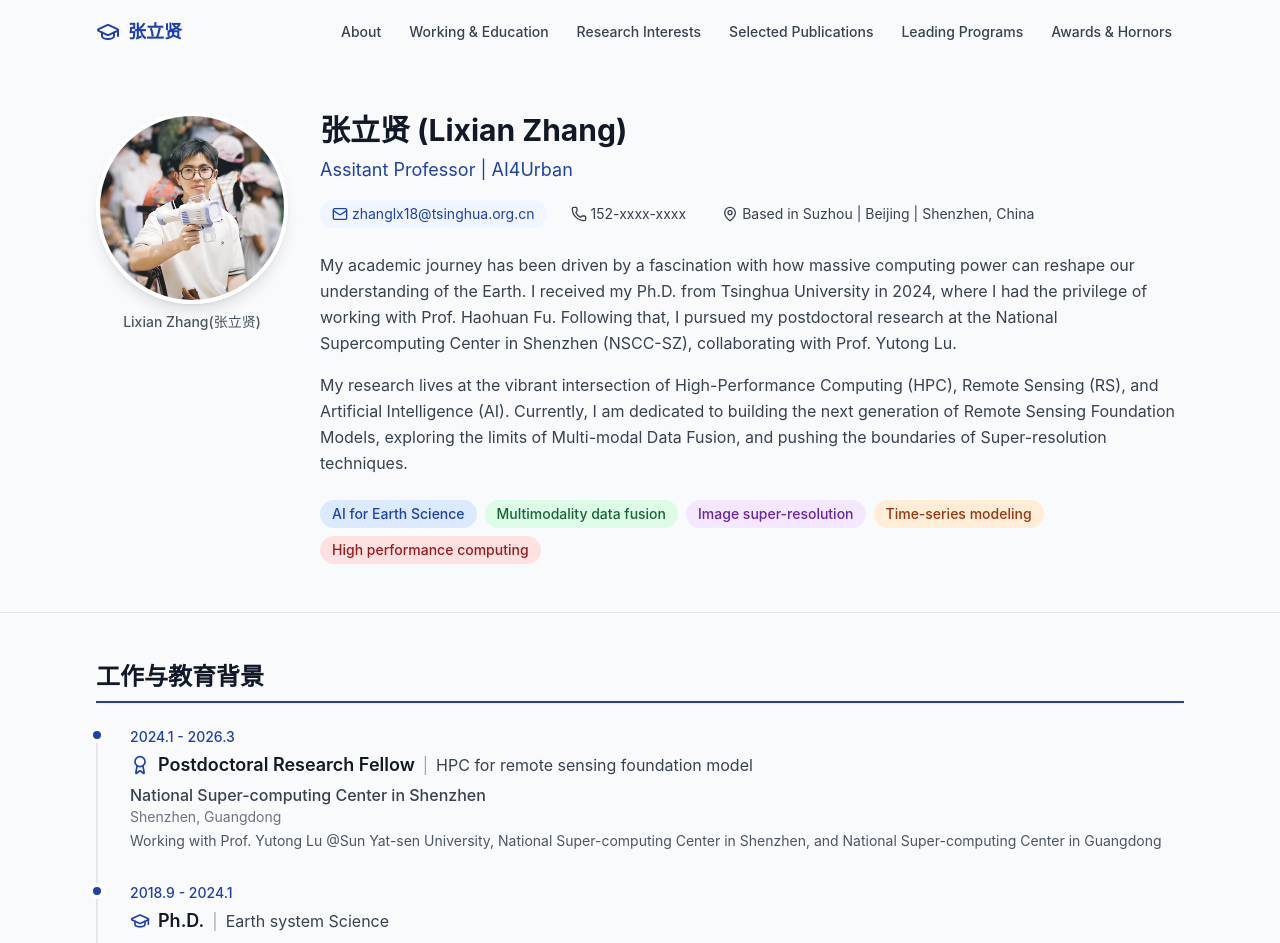
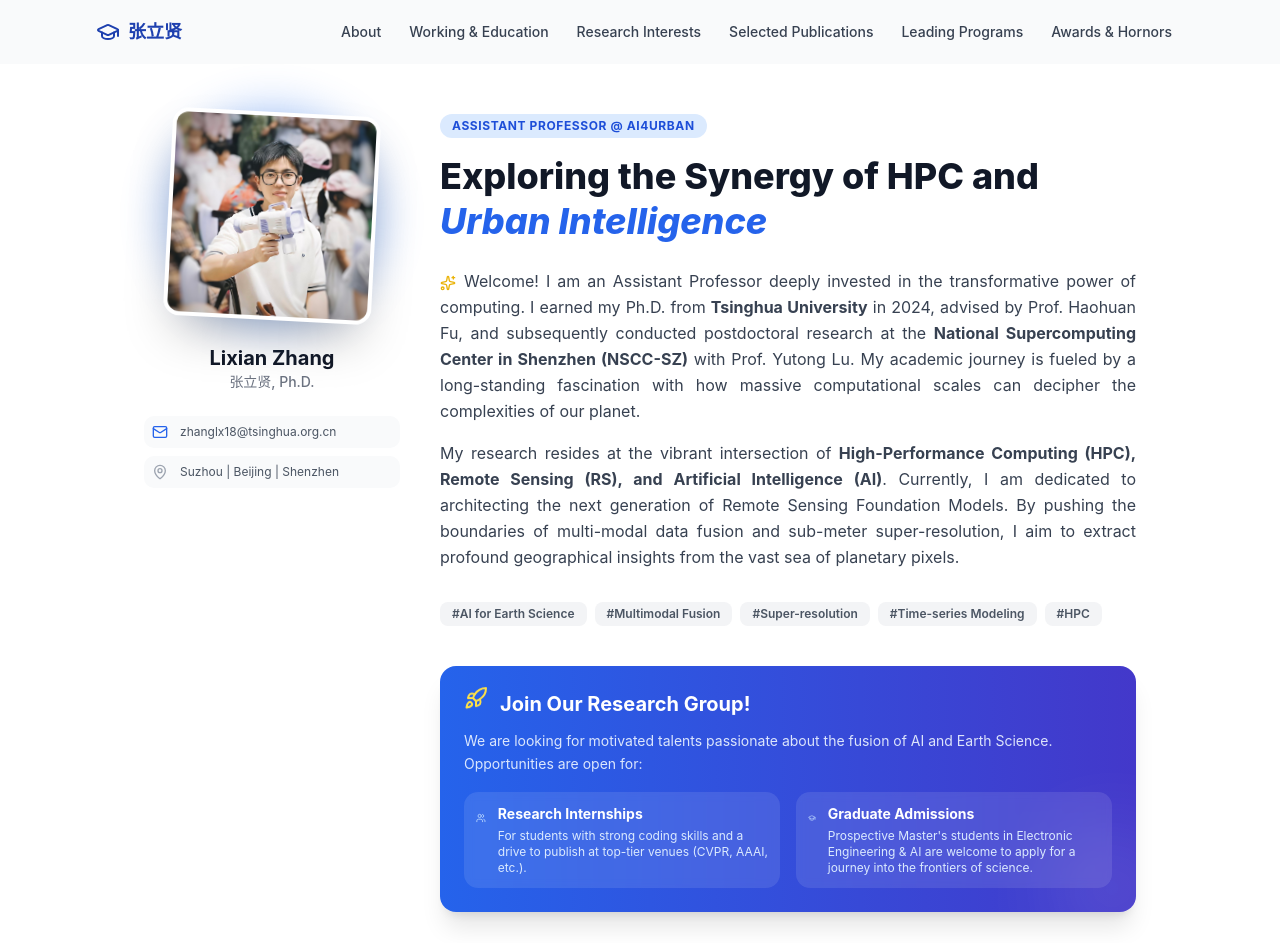
Before and after one commit to xian1234/LixianZhang, a React (Vite) app: page / in a window 1280 px wide. Shown: the top 943 px of the page. Built offline with nearby package versions, Linux system fonts and the light colour scheme.

Commit message:
Update About.tsx

```diff
--- a/src/sections/About.tsx
+++ b/src/sections/About.tsx
@@ -1,64 +1,104 @@
-import { Mail, Phone, MapPin } from 'lucide-react';
+import { Mail, Phone, MapPin, GraduationCap, Users, Sparkles, Rocket } from 'lucide-react';
 
 const About = () => {
   return (
-    <section id="about" className="academic-section">
-      <div className="flex flex-col md:flex-row gap-8 items-start">
-        {/* Profile Image */}
-        <div className="shrink-0">
-          <div className="w-48 h-48 rounded-full overflow-hidden shadow-lg border-4 border-white">
-            {/* 替换后的图片代码 */}
+    <section id="about" className="py-12 bg-white">
+      <div className="max-w-5xl mx-auto px-4">
+        <div className="flex flex-col md:flex-row gap-10 items-start">
+
+          {/* Left Column: Profile Card */}
+          <div className="w-full md:w-64 shrink-0 flex flex-col items-center">
+            <div className="relative">
+              <div className="absolute inset-0 bg-blue-500 rounded-full blur-xl opacity-20 animate-pulse"></div>
+              <div className="relative w-52 h-52 rounded-2xl overflow-hidden shadow-2xl border-4 border-white rotate-3 hover:rotate-0 transition-transform duration-500">
                 <img
                   src="zlx.jpeg"
-              alt="Profile"
+                  alt="Lixian Zhang"
                   className="w-full h-full object-cover"
+                  onError={(e) => { e.target.src = 'https://via.placeholder.com/200?text=LZ'; }}
                 />
               </div>
-          {/* 如果你想在照片下方保留姓名文字，可以保留下面的 p 标签 */}
-          <p className="text-center mt-2 text-sm text-gray-600 font-medium">Lixian Zhang(张立贤)</p>
+            </div>
+            <div className="mt-6 text-center">
+              <h2 className="text-xl font-bold text-gray-900">Lixian Zhang</h2>
+              <p className="text-gray-500 text-sm font-medium">张立贤, Ph.D.</p>
             </div>
 
-        {/* Profile Info */}
-        <div className="flex-1">
-          <h1 className="text-3xl font-bold text-gray-900 mb-2">张立贤 (Lixian Zhang)</h1>
-          <p className="text-lg text-blue-800 mb-4">Assitant Professor | AI4Urban</p>
-
-          <div className="flex flex-wrap gap-3 mb-6">
-            <span className="inline-flex items-center gap-1 px-3 py-1 bg-blue-50 text-blue-800 rounded-full text-sm">
-              <Mail className="w-4 h-4" />
-              zhanglx18@tsinghua.org.cn
-            </span>
-            <span className="inline-flex items-center gap-1 px-3 py-1 bg-gray-50 text-gray-700 rounded-full text-sm">
-              <Phone className="w-4 h-4" />
-              152-xxxx-xxxx
-            </span>
-            <span className="inline-flex items-center gap-1 px-3 py-1 bg-gray-50 text-gray-700 rounded-full text-sm">
-              <MapPin className="w-4 h-4" />
-              Based in Suzhou | Beijing | Shenzhen, China
-            </span>
+            {/* Contact Quick Links */}
+            <div className="mt-6 w-full space-y-2">
+              <div className="flex items-center gap-3 p-2 bg-gray-50 rounded-lg hover:bg-blue-50 transition-colors group">
+                <Mail className="w-4 h-4 text-blue-600" />
+                <span className="text-xs text-gray-600 truncate group-hover:text-blue-700">zhanglx18@tsinghua.org.cn</span>
+              </div>
+              <div className="flex items-center gap-3 p-2 bg-gray-50 rounded-lg">
+                <MapPin className="w-4 h-4 text-gray-400" />
+                <span className="text-xs text-gray-600">Suzhou | Beijing | Shenzhen</span>
+              </div>
+            </div>
           </div>
 
-          <div className="prose prose-gray max-w-none">
-            {/* <p className="text-gray-700 leading-relaxed mb-4">
-              I am an Assistant Professor at Renmin University of China (RUC).
-            </p> */}
-            <p className="text-gray-700 leading-relaxed mb-4">
-              My academic journey has been driven by a fascination with how massive computing power can reshape our understanding of the Earth.
-              I received my Ph.D. from Tsinghua University in 2024, where I had the privilege of working with Prof. Haohuan Fu.
-              Following that, I pursued my postdoctoral research at the National Supercomputing Center in Shenzhen (NSCC-SZ), collaborating with Prof. Yutong Lu.
+          {/* Right Column: Bio & Recruitment */}
+          <div className="flex-1">
+            <div className="inline-block px-3 py-1 bg-blue-100 text-blue-700 rounded-full text-xs font-bold tracking-wider uppercase mb-4">
+              Assistant Professor @ AI4Urban
+            </div>
+
+            <h1 className="text-4xl font-extrabold text-gray-900 mb-6 leading-tight">
+              Exploring the Synergy of HPC and <span className="text-blue-600 italic">Urban Intelligence</span>
+            </h1>
+
+            <div className="prose prose-blue max-w-none text-gray-700 space-y-4 text-justify">
+              <p className="leading-relaxed">
+                <Sparkles className="w-4 h-4 inline mr-2 text-yellow-500" />
+                Welcome! I am an Assistant Professor deeply invested in the transformative power of computing. I earned my Ph.D. from <strong>Tsinghua University</strong> in 2024, advised by Prof. Haohuan Fu, and subsequently conducted postdoctoral research at the <strong>National Supercomputing Center in Shenzhen (NSCC-SZ)</strong> with Prof. Yutong Lu. My academic journey is fueled by a long-standing fascination with how massive computational scales can decipher the complexities of our planet.
               </p>
-            <p className="text-gray-700 leading-relaxed">
-              My research lives at the vibrant intersection of High-Performance Computing (HPC), Remote Sensing (RS), and Artificial Intelligence (AI). Currently, I am dedicated to building the next generation of Remote Sensing Foundation Models, exploring the limits of Multi-modal Data Fusion, and pushing the boundaries of Super-resolution techniques.
+
+              <p className="leading-relaxed">
+                My research resides at the vibrant intersection of <strong>High-Performance Computing (HPC), Remote Sensing (RS), and Artificial Intelligence (AI)</strong>. Currently, I am dedicated to architecting the next generation of Remote Sensing Foundation Models. By pushing the boundaries of multi-modal data fusion and sub-meter super-resolution, I aim to extract profound geographical insights from the vast sea of planetary pixels.
               </p>
             </div>
 
-          <div className="flex flex-wrap gap-2 mt-6">
-            <span className="px-3 py-1 bg-blue-100 text-blue-800 rounded-full text-sm font-medium">AI for Earth Science</span>
-            <span className="px-3 py-1 bg-green-100 text-green-800 rounded-full text-sm font-medium">Multimodality data fusion</span>
-            <span className="px-3 py-1 bg-purple-100 text-purple-800 rounded-full text-sm font-medium">Image super-resolution</span>
-            <span className="px-3 py-1 bg-orange-100 text-orange-800 rounded-full text-sm font-medium">Time-series modeling</span>
-            <span className="px-3 py-1 bg-red-100 text-red-800 rounded-full text-sm font-medium">High performance computing</span>
+            {/* Research Keywords */}
+            <div className="flex flex-wrap gap-2 mt-8">
+              {['AI for Earth Science', 'Multimodal Fusion', 'Super-resolution', 'Time-series Modeling', 'HPC'].map((tag) => (
+                <span key={tag} className="px-3 py-1 bg-gray-100 text-gray-600 rounded-md text-xs font-semibold hover:bg-blue-600 hover:text-white transition-colors cursor-default">
+                  #{tag}
+                </span>
+              ))}
             </div>
+
+            {/* Recruitment Card */}
+            <div className="mt-10 relative overflow-hidden rounded-2xl bg-gradient-to-r from-blue-600 to-indigo-700 p-6 text-white shadow-xl">
+              <div className="relative z-10">
+                <div className="flex items-center gap-3 mb-3">
+                  <Rocket className="w-6 h-6 text-yellow-300 animate-bounce" />
+                  <h3 className="text-xl font-bold">Join Our Research Group!</h3>
+                </div>
+                <p className="text-blue-50 opacity-90 text-sm leading-relaxed mb-4">
+                  We are looking for motivated talents passionate about the fusion of AI and Earth Science. Opportunities are open for:
+                </p>
+                <div className="grid grid-cols-1 md:grid-cols-2 gap-4">
+                  <div className="flex items-start gap-3 bg-white/10 p-3 rounded-xl backdrop-blur-sm hover:bg-white/20 transition-colors">
+                    <Users className="w-5 h-5 mt-1 text-blue-200" />
+                    <div>
+                      <p className="font-bold text-sm">Research Internships</p>
+                      <p className="text-xs text-blue-100 mt-1">For students with strong coding skills and a drive to publish at top-tier venues (CVPR, AAAI, etc.).</p>
+                    </div>
+                  </div>
+                  <div className="flex items-start gap-3 bg-white/10 p-3 rounded-xl backdrop-blur-sm hover:bg-white/20 transition-colors">
+                    <GraduationCap className="w-5 h-5 mt-1 text-blue-200" />
+                    <div>
+                      <p className="font-bold text-sm">Graduate Admissions</p>
+                      <p className="text-xs text-blue-100 mt-1">Prospective Master's students in Electronic Engineering & AI are welcome to apply for a journey into the frontiers of science.</p>
+                    </div>
+                  </div>
+                </div>
+              </div>
+              {/* Decorative Circle */}
+              <div className="absolute -bottom-10 -right-10 w-32 h-32 bg-white/10 rounded-full blur-2xl"></div>
+            </div>
+          </div>
+
         </div>
       </div>
     </section>
```
Lines whose indentation alone changed are shown as unchanged.
